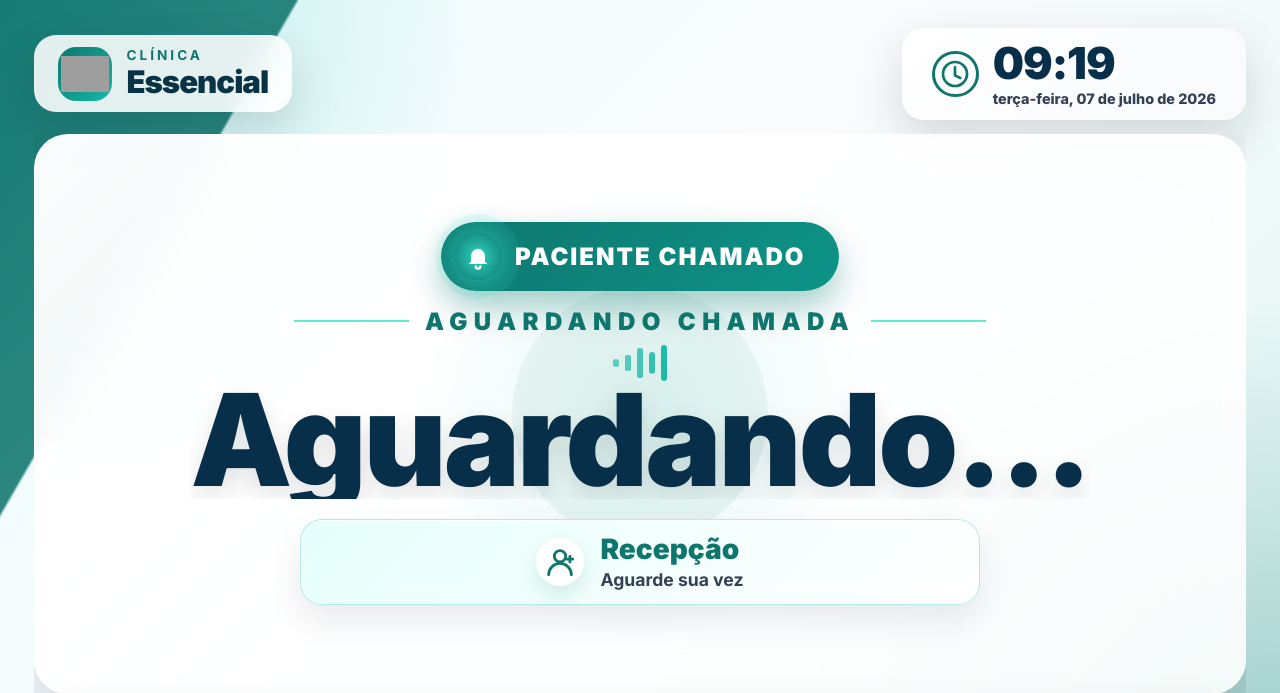
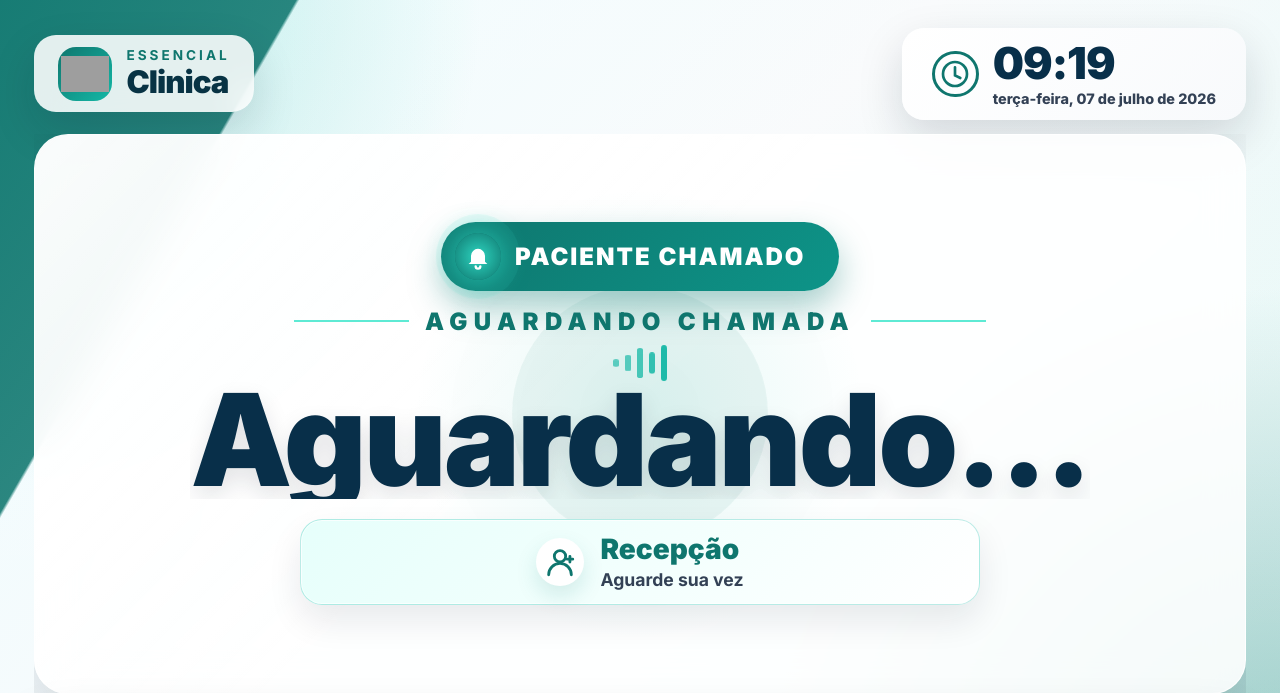
Before and after one commit to fj782266-pixel/clinica-system, a Flask app: page /painel-tv in a window 1280 px wide. Shown: the top 693 px of the page. Run offline with Flask 3, Linux system fonts and the light colour scheme; a user stored in the database is signed in; data that the repository does not hold is empty; grey boxes are pictures that could not be loaded.

Commit message:
Ajuste do painel da TV para melhor visualização

```diff
--- a/app.py
+++ b/app.py
@@ -325,7 +325,7 @@ def garantir_pasta_chamadas():
 async def gerar_audio_chamada_async(texto, caminho_audio):
     communicate = edge_tts.Communicate(
         texto,
-        voice="pt-BR-ThalitaMultilingualNeural",
+       voice="pt-BR-FranciscaNeural",
         rate="-10%",
         volume="+10%"
     )
--- a/templates/painel_tv.html
+++ b/templates/painel_tv.html
@@ -854,8 +854,8 @@
                     </div>
 
                     <div class="brand-text">
-                        <span>Clínica</span>
-                        <strong>Essencial</strong>
+                        <span>Essencial</span>
+                        <strong>Clinica</strong>
                     </div>
                 </div>
             </div>
```
